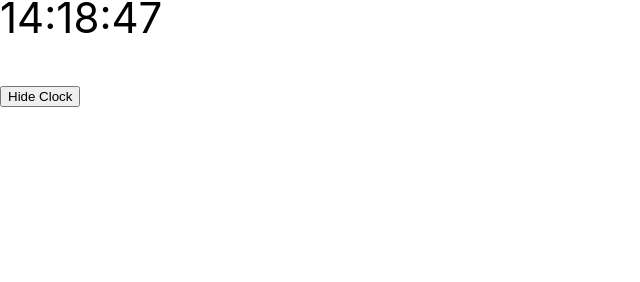
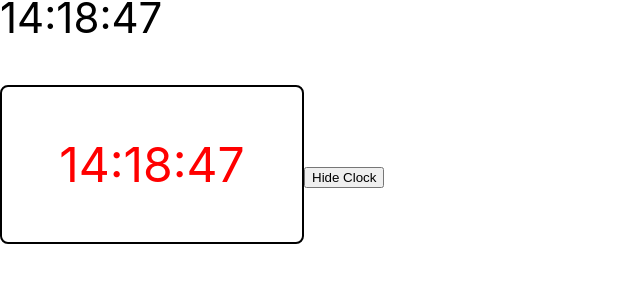
Before and after one commit to kienhuynh279/learn-reactjs, a React (Create React App) app: page / in a window 1280 px wide. Shown: the part 274-556 px from the top of the page, without its empty margins (0-640 px from the left). Built offline with nearby package versions, Linux system fonts and the light colour scheme; no server answers.

Commit message:
Learn Custom hook: useClock

```diff
--- a/src/App.js
+++ b/src/App.js
@@ -1,6 +1,7 @@
 // import './App.css';
 
 import { useState } from "react";
+import BetterClockFeature from "./features/BetterClock";
 import ClockFeature from "./features/Clock";
 import PostListFeature from "./features/PostList";
 
@@ -14,6 +15,8 @@ function App() {
       </h1>
       <PostListFeature></PostListFeature>
       {showClock && <ClockFeature></ClockFeature>}
+
+      <BetterClockFeature></BetterClockFeature>
       <button onClick={() => {setShowClock(false)}}>Hide Clock</button>
     </div>
   );
--- /dev/null
+++ b/src/features/BetterClock/BetterClock.scss
@@ -0,0 +1,12 @@
+.better-clock {
+    display: inline-block;
+    width: 300px;
+    border: 2px solid #000;
+    border-radius: 8px;
+
+    text-align: center;
+    &_time{
+        color: red;
+        font-size: 48px;
+    }
+}
--- /dev/null
+++ b/src/features/BetterClock/index.jsx
@@ -0,0 +1,15 @@
+import React from "react";
+import useClock from "../../hooks/useClock";
+
+import "./BetterClock.scss";
+
+function BetterClockFeature() {
+  const { timeString } = useClock();
+  return (
+    <div className="better-clock">
+      <p className="better-clock_time">{timeString}</p>
+    </div>
+  );
+}
+
+export default BetterClockFeature;
--- a/src/features/Clock/index.jsx
+++ b/src/features/Clock/index.jsx
@@ -1,31 +1,8 @@
-import React, { useEffect, useState } from "react";
-
-function formatDate(date) {
-  if (!date) return;
-
-  const house = `0${date.getHours()}`.slice(-2);
-  const minutes = `0${date.getMinutes()}`.slice(-2);
-  const second = `0${date.getSeconds()}`.slice(-2);
-
-  return `${house}:${minutes}:${second}`;
-}
+import React from "react";
+import useClock from "../../hooks/useClock";
 
 function ClockFeature() {
-  const [timeString, setTimeString] = useState("");
-
-  useEffect(() => {
-    const clockInterval = setInterval(() => {
-      const now = new Date();
-      const newStringTime = formatDate(now);
-
-      setTimeString(newStringTime);
-    }, 1000);
-
-    return () => {
-      console.log("Clock Cleanup !!!");
-      clearInterval(clockInterval);
-    };
-  }, []);
+  const { timeString } = useClock();
   return (
     <div>
       <p style={{ fontSize: "42px" }}>{timeString}</p>
--- /dev/null
+++ b/src/hooks/useClock.js
@@ -0,0 +1,32 @@
+import { useEffect, useState } from "react";
+
+function formatDate(date) {
+  if (!date) return;
+
+  const house = `0${date.getHours()}`.slice(-2);
+  const minutes = `0${date.getMinutes()}`.slice(-2);
+  const second = `0${date.getSeconds()}`.slice(-2);
+
+  return `${house}:${minutes}:${second}`;
+}
+
+function useClock() {
+  const [timeString, setTimeString] = useState("");
+
+  useEffect(() => {
+    const clockInterval = setInterval(() => {
+      const now = new Date();
+      const newStringTime = formatDate(now);
+
+      setTimeString(newStringTime);
+    }, 1000);
+
+    return () => {
+      console.log("Clock Cleanup !!!");
+      clearInterval(clockInterval);
+    };
+  }, []);
+  return {timeString}
+}
+
+export default useClock;
```
